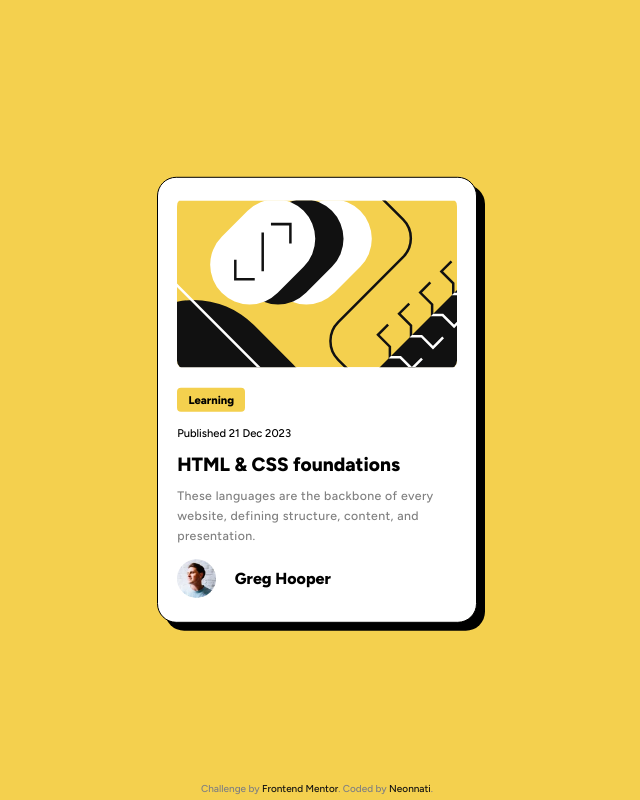
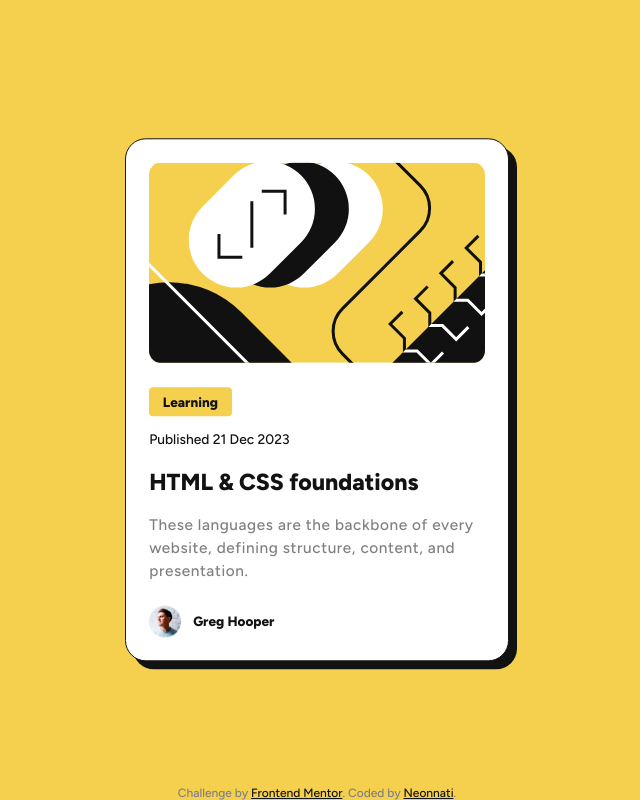
Before and after one commit to Neonnati/Blog_Preview_Card---FrontEnd-Mentor, a plain HTML site: page index.html in a window 1280 px wide. Shown: the whole page, without its empty margins (323-963 px from the left). Drawn offline with Linux system fonts and the light colour scheme.

Commit message:
Add files via upload

```diff
--- a/styles.css
+++ b/styles.css
@@ -2,7 +2,7 @@
 :root {
   /* fonts */
   --ff: 'Figtree', sans-serif;
-  --fw-500: 500;
+  --fw-400: 400;
   --fw-600: 600;
   --fw-800: 800;
   --fs: 16px;
@@ -14,185 +14,133 @@
   --neutral-black: hsl(0, 0%, 7%);
 }
 
+*,
+*::before,
+*::after {
+  box-sizing: border-box;
+}
+
 * {
   margin: 0;
   padding: 0;
-  box-sizing: border-box;
 }
+
+img {
+  display: block;
+  width: 100%;
+}
+
+/* styling */
 
 body {
   font-family: var(--ff);
   font-size: var(--fs);
-  font-weight: var(--fw-500);
+  background-color: var(--primary-yellow);
+  color: var(--neutral-black);
+}
+
+.card_container {
+  position: absolute;
+  left: 50%;
+  top: 50%;
+  transform: translate(-50%, -50%);
+  width: 24em;
+  background-color: var(--neutral-white);
+  border-radius: 1.3em;
+  padding: 1.45em;
+  border: 1px solid var(--neutral-black);
+  box-shadow: 8px 8px var(--neutral-black);
+}
+
+.card_container:has(h3:hover, h2:active) {
+  box-shadow: 16px 16px var(--neutral-black);
+}
+
+.deco {
+  border-radius: 0.8em;
+}
+
+.card_content {
+  margin-top: 1.5em;
+  display: flex;
+  flex-direction: column;
+  gap: 1em;
+}
+
+h1 {
+  font-size: 13.5px;
+  width: 6.1em;
+  font-weight: var(--fw-800);
+  text-align: center;
+  padding-block: 0.5em;
+  border-radius: 0.3em;
   background-color: var(--primary-yellow);
 }
 
-.card_container {
-  width: 325px;
-  position: absolute;
-  top: 50%;
-  left: 50%;
-  transform: translate(-50%, -50%);
-  background-color: var(--neutral-white);
-  padding: 1.4em 1.4em 0 1.4em;
-  border: 1px solid black;
-  border-radius: 1.2em;
-  box-shadow: 0.5em 0.5em black;
+h2 {
+  font-size: 13.8px;
+  font-weight: var(--fw-400);
+  margin-top: -0.1em;
 }
 
-.image {
-  width: 100%;
-  height: 12.3em;
-  position: relative;
-  overflow: hidden;
-  border-radius: 0.6em;
+h3 {
+  font-size: 1.45em;
+  margin-top: 0.2em;
 }
 
-.deco {
-  height: 100.5%;
-  display: block;
-  position: absolute;
-  left: -8.7%;
-  top: -1px;
-}
-
-.card_content {
-  margin-block: 1.5em;
-  display: flex;
-  flex-direction: column;
-  gap: 0.85em;
-}
-
-.category {
-  background-color: var(--primary-yellow);
-  width: min-content;
-  font-size: 0.75em;
-  padding-block: 0.45em;
-  padding-inline: 1em;
-  border-radius: 4px;
-}
-
-.sub__category {
-  font-weight: var(--fw-500);
-  font-size: 0.77em;
-}
-
-.header {
-  font-size: 1.2em;
-  font-weight: var(--fw-800);
-  margin-block: 4px;
-}
-
-/* active mode */
-
-.header:hover {
+h3:hover, h3:active {
   color: var(--primary-yellow);
-}
-
-.header:active {
-  color: var(--primary-yellow);
-}
-
-.card_container:has(.header:active) {
-  box-shadow: 13px 13px black;
-}
-
-.card_container:has(.header:hover) {
-  box-shadow: 13px 13px black;
+  cursor: pointer;
 }
 
 .content {
+  font-size: 15.35px;
+  letter-spacing: 0.04em;
+  line-height: 1.5em;
   color: var(--neutral-grey);
-  font-size: 0.85em;
-  line-height: 21.5px;
-  letter-spacing: 0.2px;
-  margin-top: -4px
+  margin-top: 0.1em;
 }
 
 .author {
-  padding-top: 0.8em;
   display: flex;
   align-items: center;
-  gap: 1.2em;
+  gap: 0.75em;
+  margin-top: 0.4em;
 }
 
-.author>img {
-  width: 3em;
+.author img {
+  width: 2em;
 }
 
 .name {
-  font-size: 1.25em;
+  font-size: 13.5px;
   font-weight: var(--fw-800);
 }
 
-.attribution {
-  font-size: 10px;
+footer {
   position: absolute;
-  bottom: 5px;
   left: 50%;
+  bottom: 0;
   transform: translate(-50%);
+  font-size: 12px;
+  color: var(--neutral-grey);
 }
 
-.attribution>a {
-  text-decoration: none;
+.attribution a {
   color: var(--neutral-black);
 }
 
-.attribution {
-  color: var(--neutral-grey);
+.attribution a:hover, .attribution a:active {
+  font-weight: var(--fw-600);
 }
 
-@media (min-width: 385px) {
+@media (max-width: 375px) {
   .card_container {
-    width: 320px;
-    padding: 1.2em 1.2em 0 1.2em;
+    width: 20.5em;
   }
 
-  .image {
-    width: 100%;
-    height: 10.8em;
-  }
-
-  .deco {
-    width: 100%;
-    display: block;
-    position: relative;
-    left: 0;
-    top: 0;
-  }
-
-  .header {
-    margin-block: 0;
-  }
-
-  .category {
-    font-size: 0.7em;
-    padding-block: 0.45em;
-    margin-top: -6px;
-  }
-
-  .sub__category {
-    font-size: 0.7em;
-  }
-
-  .content {
-    color: var(--neutral-grey);
-    font-size: 0.77em;
-    line-height: 20px;
-    letter-spacing: 0.4px;
-    margin-top: -4px
-  }
-
-  .author {
-    padding-top: 0em;
-  }
-
-  .author>img {
-    width: 2.4em;
-  }
-
-  .name {
-    font-size: 1em;
-    font-weight: var(--fw-800);
+  footer {
+    text-align: center;
+    font-size: 12px;
   }
 }
```
